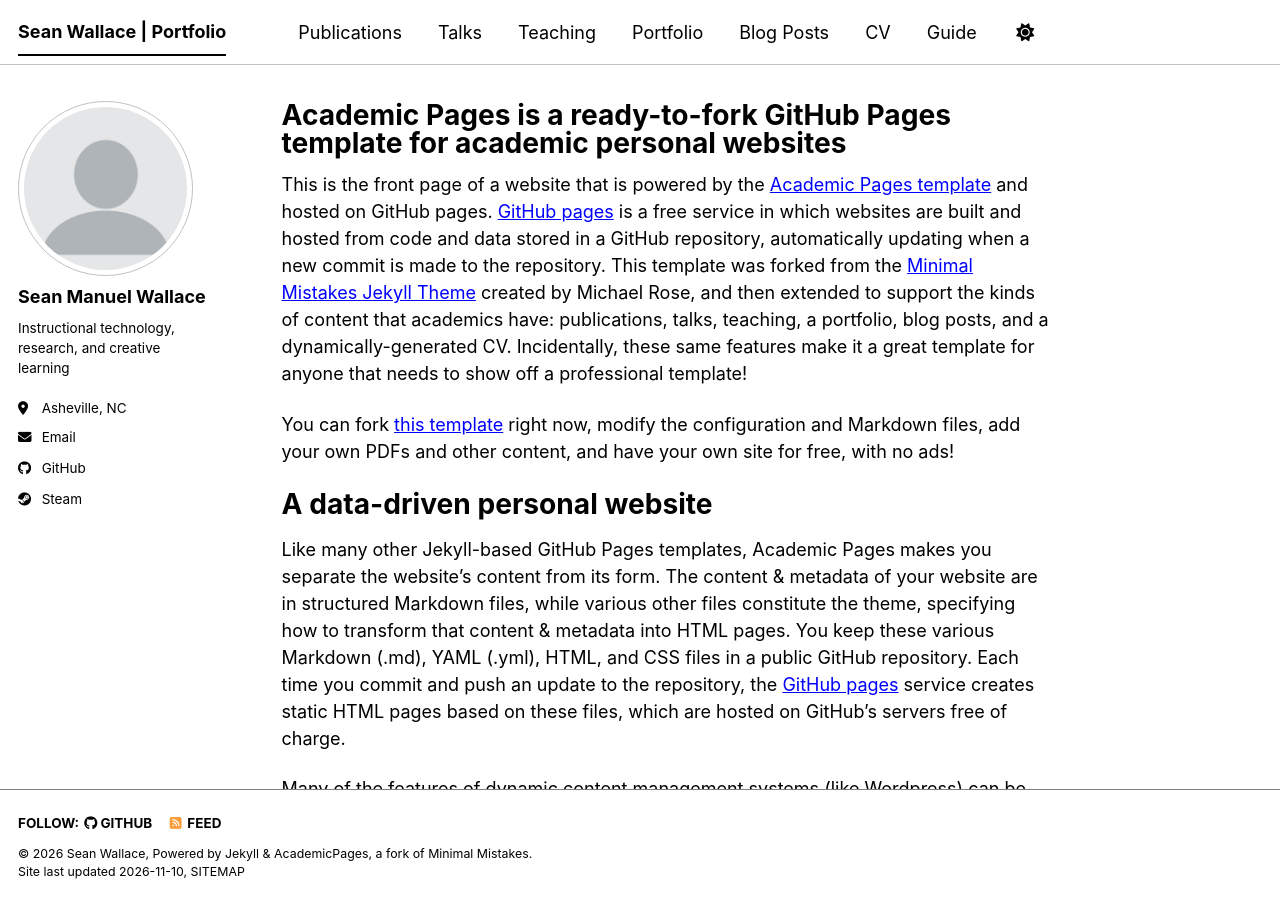
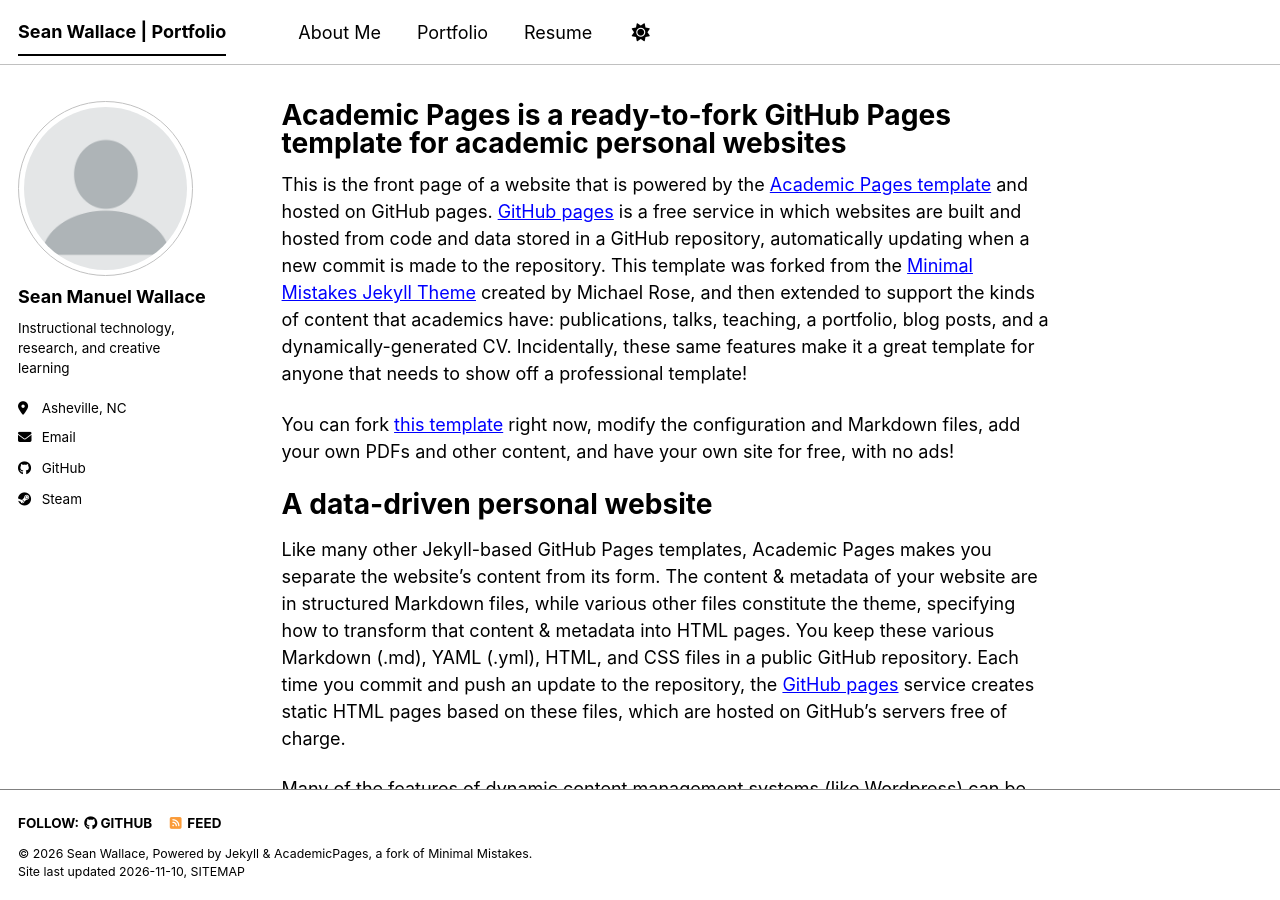
Before and after one commit to seanwallace504/seanwallace504.github.io, a Jekyll site: the page built from _pages/about.md, in a window 1280 px wide and 900 px high. Built offline with Jekyll 4.4.1, drawn with Linux system fonts in a browser that asks for light colours; a style sheet for code colours, icons or effects is not loaded.

Commit message:
Update navigation.yml

```diff
--- a/_data/navigation.yml
+++ b/_data/navigation.yml
@@ -7,27 +7,28 @@
 # NOTE that only one of the CV options should be selected, the first is for the
 #      Markdown formatted page while the second is generated using JSON.
 
+
 main:
-  - title: "Publications"
-    url: /publications/
+  # - title: "Publications"
+  #   url: /publications/
 
-  - title: "Talks"
-    url: /talks/
+  # - title: "Talks"
+  #   url: /talks/
 
-  - title: "Teaching"
-    url: /teaching/
+  - title: "About Me"
+    url: /about/
 
   - title: "Portfolio"
     url: /portfolio/
 
-  - title: "Blog Posts"
-    url: /year-archive/
+  # - title: "Blog Posts"
+  #   url: /year-archive/
 
-  - title: "CV"
+  - title: "Resume"
     url: /cv/
 
   # - title: "CV"
   #   url: /cv-json/
 
-  - title: "Guide"
-    url: /markdown/
+  # - title: "Guide"
+  #   url: /markdown/
```
